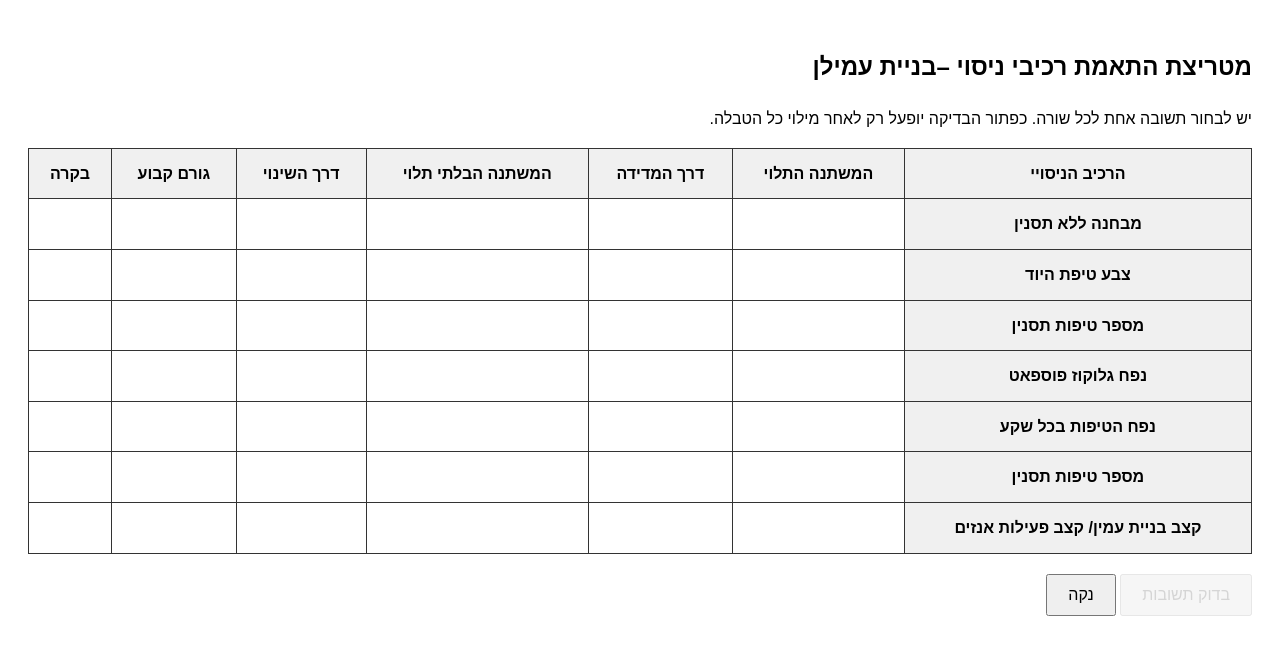
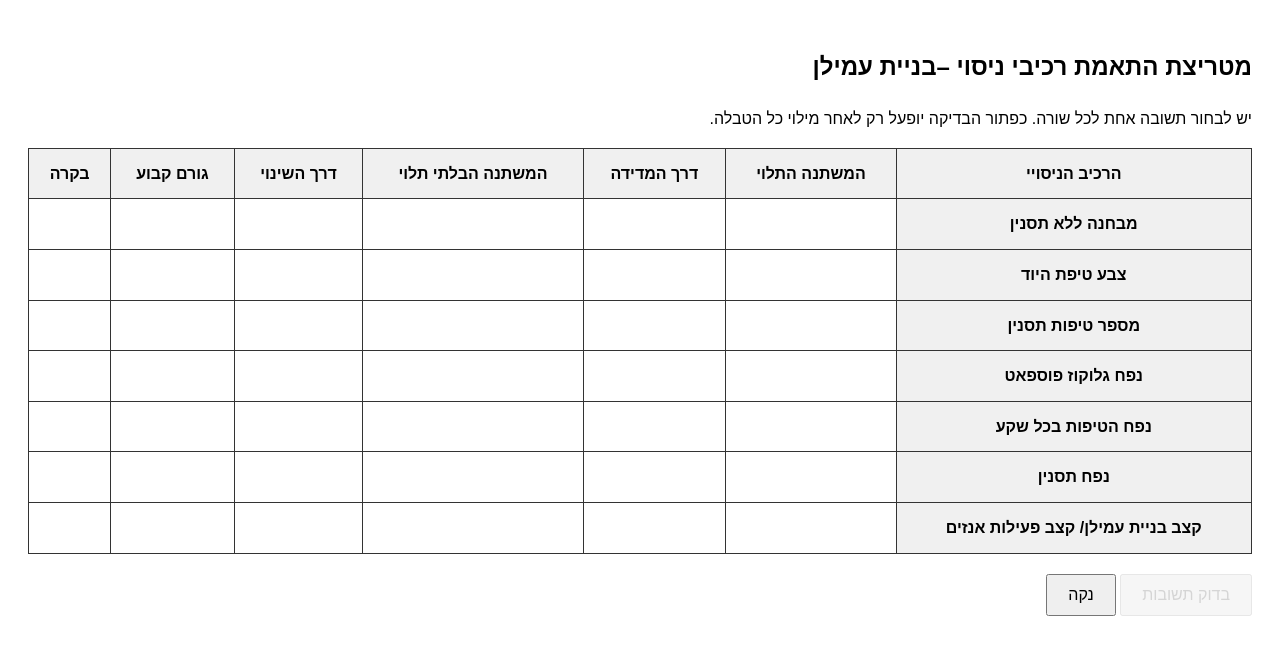
Before and after one commit to 1002081716/2022-4, a plain HTML site: page index.html in a window 1280 px wide. Drawn offline with Linux system fonts and the light colour scheme.

Commit message:
Update table headers in index.html

```diff
--- a/index.html
+++ b/index.html
@@ -127,7 +127,7 @@ button:disabled {
 </tr>
 
 <tr>
-    <th>מספר טיפות תסנין</th>
+    <th>נפח תסנין</th>
     <td class="cell" data-correct="false"></td>
     <td class="cell" data-correct="false"></td>
     <td class="cell" data-correct="true"></td>
@@ -137,7 +137,7 @@ button:disabled {
 </tr>
 
 <tr>
-    <th>קצב בניית עמין/ קצב פעילות אנזים</th>
+    <th>קצב בניית עמילן/ קצב פעילות אנזים</th>
     <td class="cell" data-correct="true"></td>
     <td class="cell" data-correct="false"></td>
     <td class="cell" data-correct="false"></td>
```
